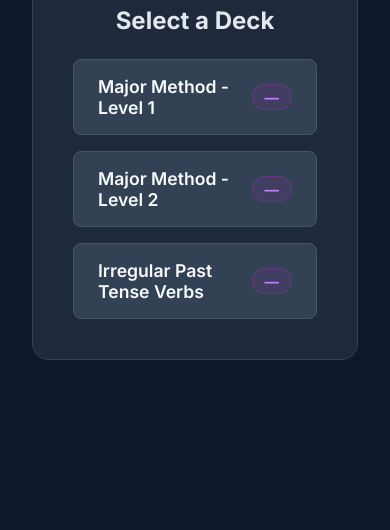
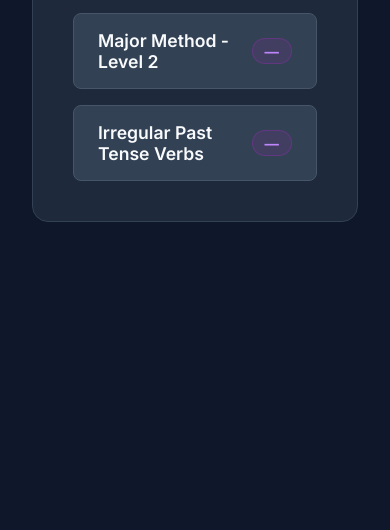
Before and after one commit to thooftca/flashcard-app, a plain HTML site: page index.html in a window 390 px wide. Shown: the part 314-844 px from the top of the page. Drawn offline with Linux system fonts and the light colour scheme.

Commit message:
Fixed viewing issue on mobil

```diff
--- a/styles.css
+++ b/styles.css
@@ -11,10 +11,10 @@ body {
   display: flex;
   flex-direction: column;
   align-items: center;
-  justify-content: center;
-  min-height: 100vh;
+  justify-content: flex-start;  /* change this */
+  min-height: 100dvh;           /* better for mobile */
   padding: 2rem;
-  overflow: hidden;
+  overflow-y: auto;             /* allow scrolling */
 }
 
 .app-container {
```
